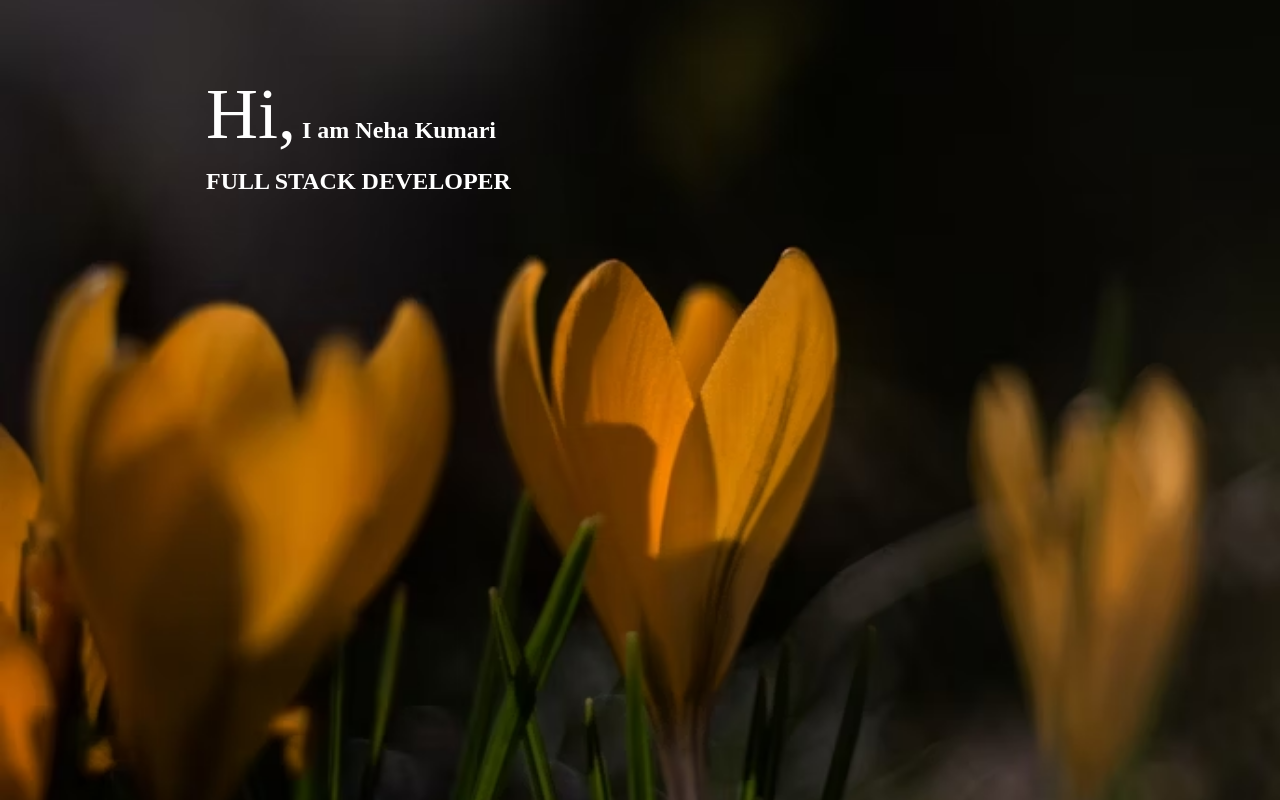
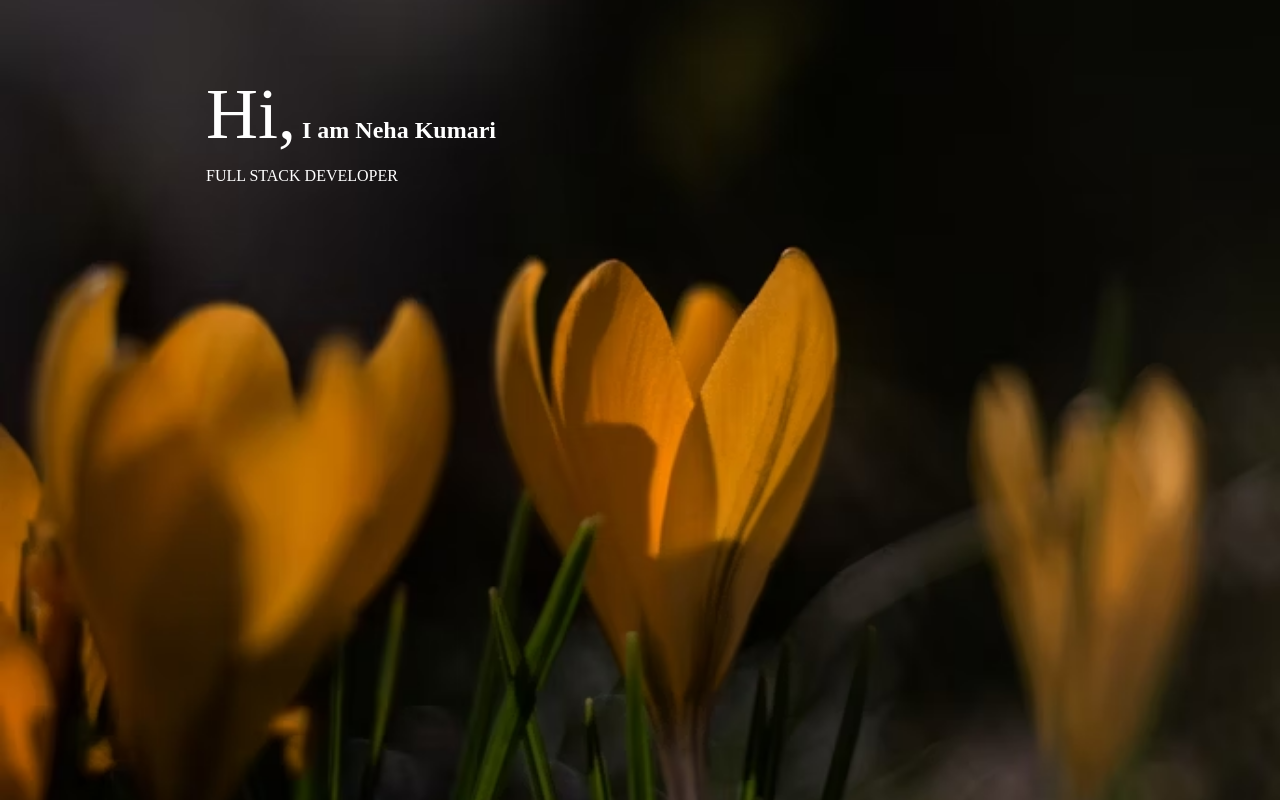
Before and after one commit to nehakumaribytes/Developer-Landing-Page, a plain HTML site: page index.html in a window 1280 px wide. Drawn offline with Linux system fonts and the light colour scheme.

Commit message:
add files

```diff
--- a/index.html
+++ b/index.html
@@ -12,7 +12,7 @@
         <h2>
            <span class="lg_text"> Hi,</span> I am Neha Kumari
         </h2>
-        <h1>FULL STACK DEVELOPER</h1>
+        <h1 class="lg_text"></h1>FULL STACK DEVELOPER</h1>
     </div>
  </section>
 
```
